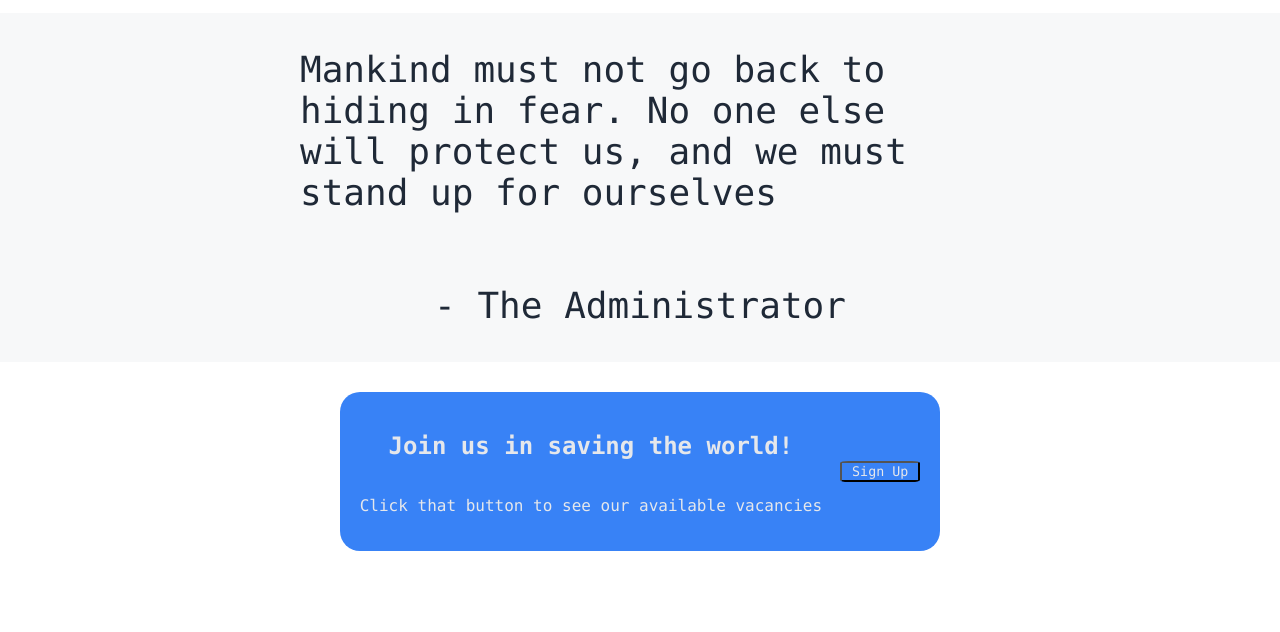
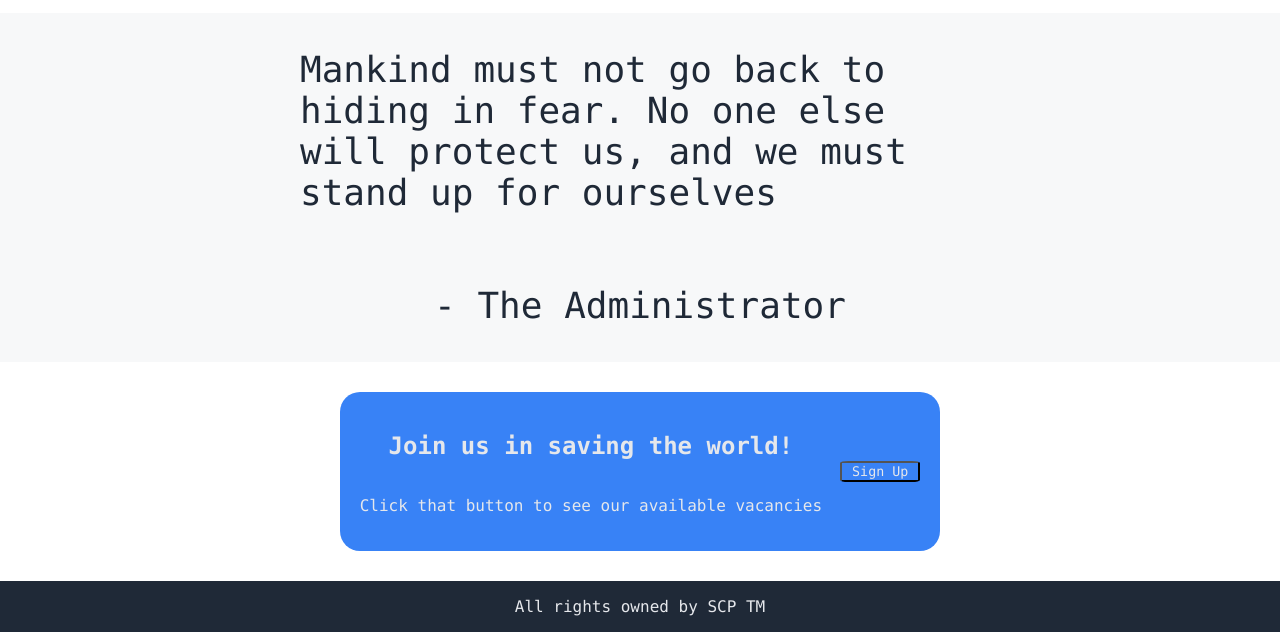
Before and after one commit to algorithmov/landing-page, a plain HTML site: page index.html in a window 1280 px wide. Shown: the part 908-1540 px from the top of the page. Before the commit the page ends 1489 px from the top, so only its background shows below. Drawn offline with Linux system fonts and the light colour scheme.

Commit message:
Added the footer

```diff
--- a/index.html
+++ b/index.html
@@ -60,7 +60,7 @@
     </div>
    </div>
    <footer>
-
+        <p>All rights owned by SCP TM</p>
    </footer>
 </body>
 </html>
--- a/style.css
+++ b/style.css
@@ -21,7 +21,7 @@ header {
 }
 
 #logo {
-    border-radius: 30px;
+    border-radius: 20px;
 }
 
 #header-links{
@@ -123,3 +123,10 @@ ul {
 #sign-up-text {
     flex-direction: column;
 }
+
+footer {
+    display: flex;
+    justify-content: center;
+    align-items: center;
+    color: #E5E7EB;
+}
```
